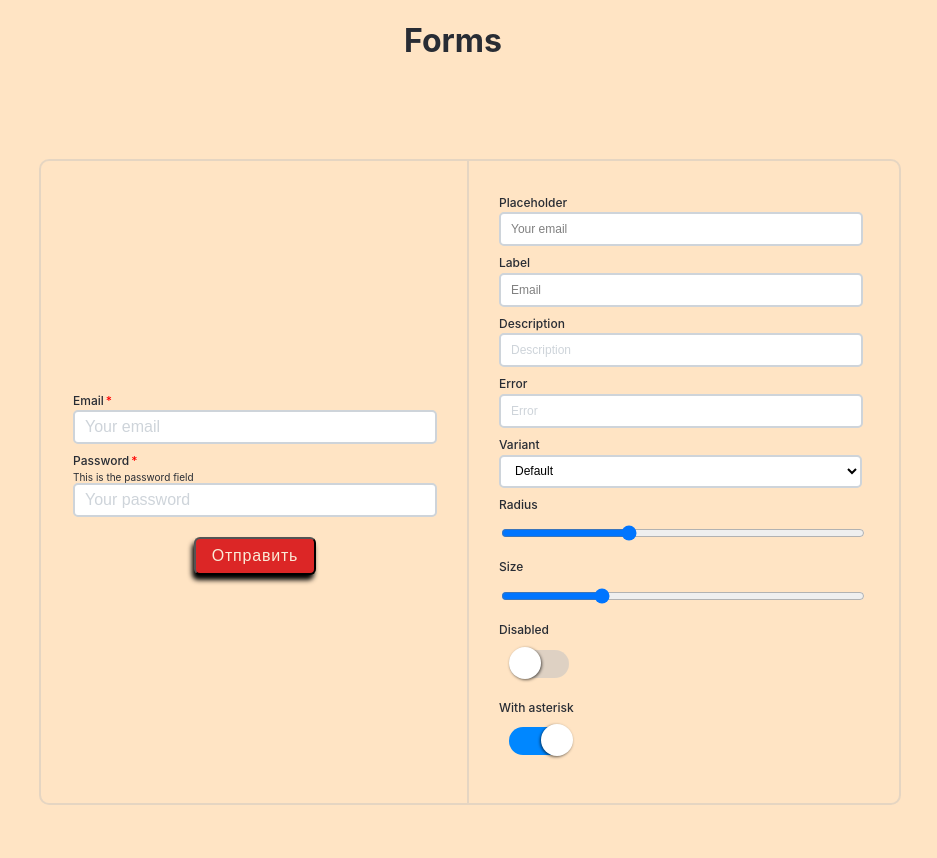
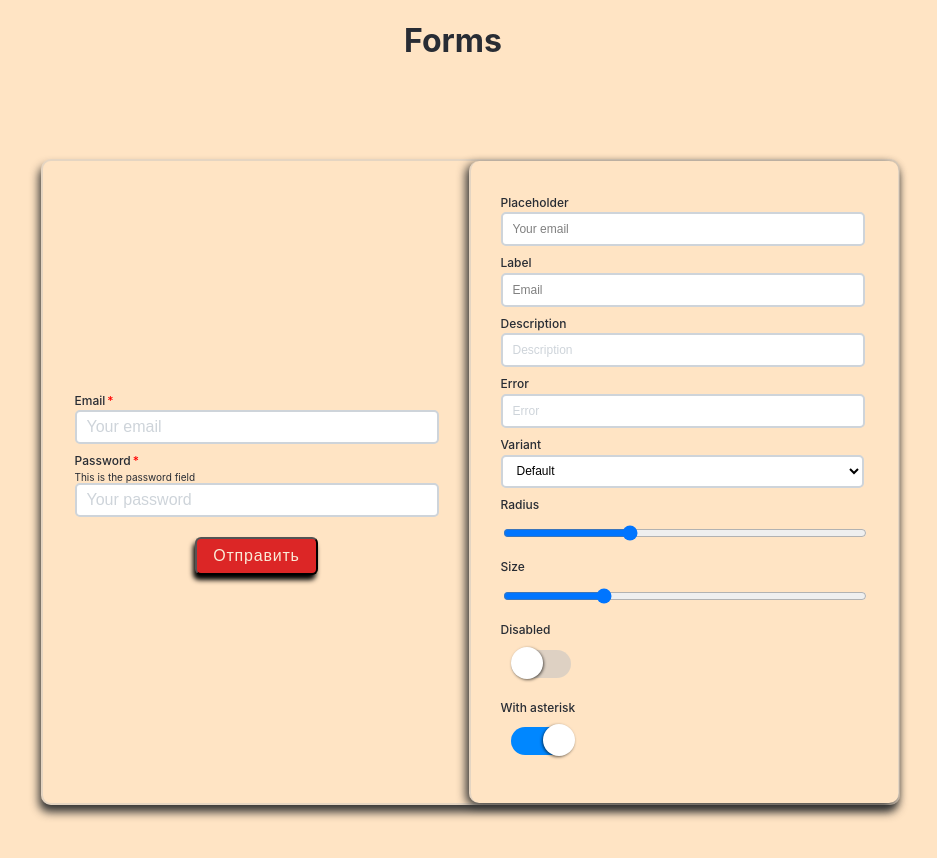
Before and after one commit to vitalyvitmens/rs-forms, a React (Create React App) app: page / in a window 1280 px wide. Shown: the top 858 px of the page, without its empty margins (187-1124 px from the left). Built offline with nearby package versions, Linux system fonts and the light colour scheme.

Commit message:
style(src\components\Signin\Signin.module.css): добавляет стили когда input error

```diff
--- a/src/components/Signin/Signin.module.css
+++ b/src/components/Signin/Signin.module.css
@@ -7,14 +7,17 @@
 	align-items: center;
 	border: 2px solid rgba(190, 190, 190, 0.4);
 	border-radius: 10px;
+  box-shadow: -2px 7px 10px #333;
 }
 
 .settings {
-	margin: 0 0 0 30px;
-	padding: 30px 0 30px 30px;
+	margin: 0 -33px 0 30px;
+	padding: 30px 30px 30px 30px;
 	text-align: start;
 	font-size: 16px;
 	border-left: 2px solid rgba(190, 190, 190, 0.4);
+  border-radius: 10px;
+  box-shadow: -3px 3px 10px #333;
 }
 
 .toggle {
@@ -149,3 +152,30 @@
 	box-shadow: none;
 	cursor: not-allowed;
 }
+
+.inputFieldError {
+	display: block;
+	color: rgb(250, 82, 82);
+	background-color: rgb(255, 255, 255);
+	height: 30px;
+	min-height: 30px;
+	padding: 0 10px;
+	width: 340px;
+	font-size: 12px;
+	font-stretch: 100%;
+	font-weight: 400;
+	line-height: 28px;
+	border: 2px solid rgb(250, 82, 82);
+}
+
+.inputFieldError:focus {
+	border: 2px solid rgb(250, 82, 82);
+	outline: none;
+}
+
+.inputFieldError:disabled {
+	background: rgb(248, 216, 216);
+	border-color: rgb(250, 82, 82);
+	box-shadow: none;
+	cursor: not-allowed;
+}
```
